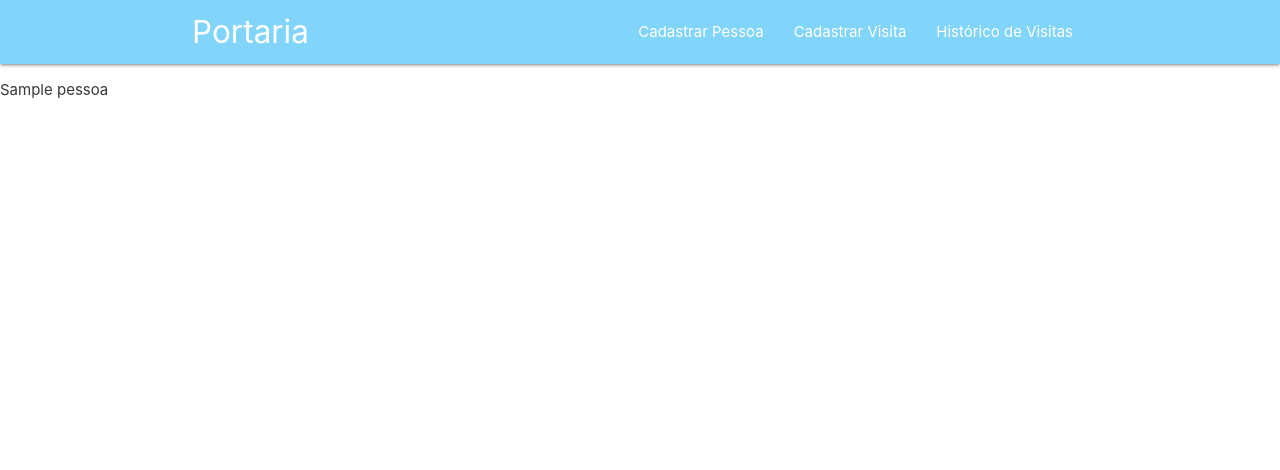
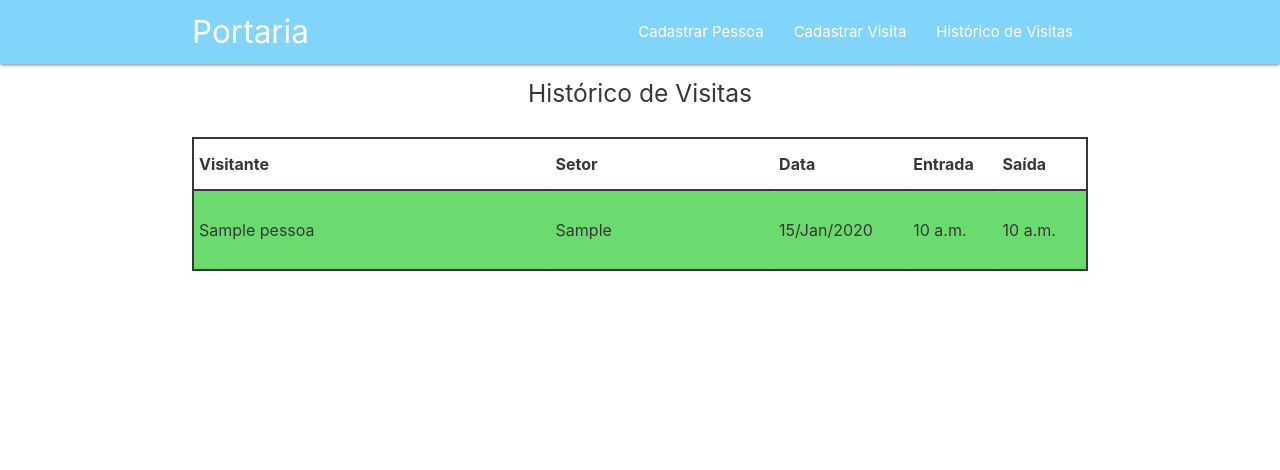
Before and after one commit to camaratc/visita, a Django app: page /historico/ in a window 1280 px wide. Shown: the top 470 px of the page. Run offline with Django 3.2, Linux system fonts and the light colour scheme; tables that the repository leaves empty hold one stand-in row (values such as "Sample post"); some libraries are stand-ins or nearby versions.

Commit message:
Criação do histórico de visitas

```diff
--- a/cadastro/static/css/style.css
+++ b/cadastro/static/css/style.css
@@ -49,3 +49,43 @@ main {
     height: 20px;
     margin-top: 30px;
 }
+
+/* Histórico ===== */
+
+.lista{
+    margin-top: 30px;
+    /* border-collapse: separate !important;
+    border-spacing: 0; */
+    border: solid;
+    border-width: 2px;
+    border-radius: 13px;
+}
+
+.visita-item{
+    cursor: pointer;
+    height: 80px;
+    background-color: #6cdb6f;
+    border: solid;
+    border-width: 2px;
+    border-radius: 5px;
+    padding: 10px 20px 10px 20px;
+    transition: ease-in-out 0.75s background-color;
+}
+
+.visita-item:hover{
+    background-color: #e8f5e9;
+}
+
+.visitando{
+    height: 80px;
+    background-color: #f1685e;
+    border: solid;
+    border-width: 2px;
+    border-radius: 5px;
+    padding: 10px 20px 10px 20px;
+    transition: ease-in-out 0.75s background-color;
+}
+
+.visitando:hover{
+    background-color: #fcb9b2;
+}
--- a/cadastro/templates/historico-visitas.html
+++ b/cadastro/templates/historico-visitas.html
@@ -1,10 +1,35 @@
 {% extends 'base.html' %}
 {% block content %}
 
-<ul>
-    {% for item in visitas %}
-    <li>{{item.pessoa.nome}}</li>
-    {% endfor %}
-</ul>
+<div class='container'>
+    <h5 class='center-align'>Histórico de Visitas</h5>
+
+    <table class="lista">
+        <tr>
+            <th width="40%">Visitante</th>
+            <th width="25%">Setor</th>
+            <th width="15%">Data</th>
+            <th width="10%">Entrada</th>
+            <th width="10%">Saída</th>
+        </tr>
+        {% for item in visitas %}
+        {% if item.horarioSaida == None %}
+            <tr class='visita-item visitando' onclick="window.location='{% url 'cadastro:visita_detalhes' pk=item.pk %}';">
+        {% else %}
+            <tr class='visita-item' onclick="window.location='{% url 'cadastro:visita_detalhes' pk=item.pk %}';">
+        {% endif %}
+                <td>{{ item.pessoa.nome }}</td>
+                <td>{{ item.setor }}</td>
+                <td>{{ item.data|date:'d/M/Y' }}</td>
+                <td>{{ item.horarioEntrada }}</td>
+                {% if item.horarioSaida == None %}
+                    <td>-</tr>
+                {% else %}
+                    <td>{{ item.horarioSaida }}</td>
+                {% endif %}
+            </tr>
+        {% endfor %}
+    </table>
+</div>
 
 {% endblock %}
--- /dev/null
+++ b/cadastro/templates/visita-detalhes.html
@@ -0,0 +1,4 @@
+{% extends 'base.html' %}
+{% block content %}
+{{ visita }}
+{% endblock %}
--- a/cadastro/urls.py
+++ b/cadastro/urls.py
@@ -10,4 +10,5 @@ urlpatterns = [
     path('pessoas/', views.cadastro_pessoas, name='cadastro_pessoas'),
     path('visitas/', views.cadastro_visitas, name='cadastro_visitas'),
     path('historico/', views.historico_visitas, name='historico_visitas'),
+    path('historico/<int:pk>', views.visita_detalhes, name='visita_detalhes')
 ]
--- a/cadastro/views.py
+++ b/cadastro/views.py
@@ -1,4 +1,4 @@
-from django.shortcuts import render, redirect
+from django.shortcuts import render, redirect, get_object_or_404
 from django.utils import timezone
 from django.core import serializers
 from django.http import HttpResponse
@@ -55,3 +55,7 @@ def historico_visitas(request):
     print(visitas)
 
     return render(request, 'historico-visitas.html', {'visitas': visitas})
+
+def visita_detalhes(request, pk):
+    visita = get_object_or_404(Visita, pk=pk)
+    return render(request, 'visita-detalhes.html', {'visita': visita})
```
Also changed, not shown: cadastro/migrations/0001_initial.py (deleted), cadastro/migrations/0002_auto_20181016_1759.py (deleted).
